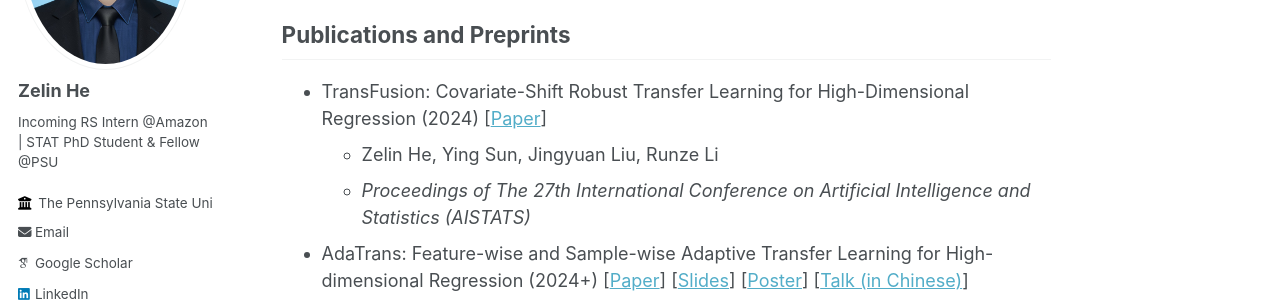
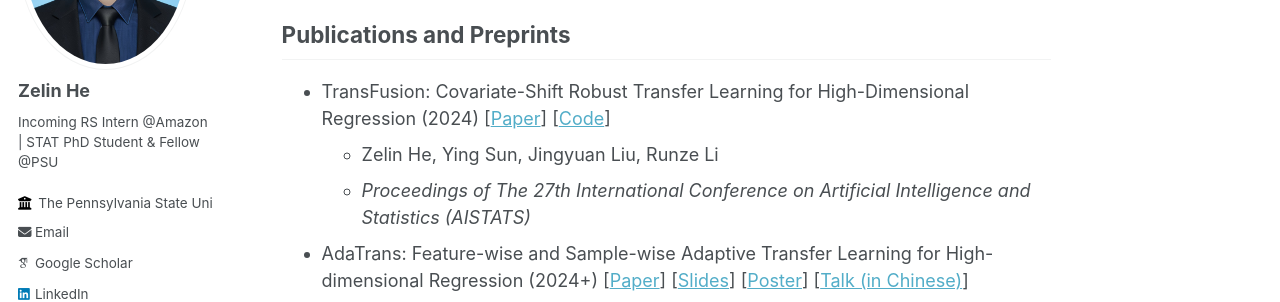
Before and after one commit to ZLHe0/zelinhe.github.io, a Jekyll site: the page built from _pages/about.md, in a window 1280 px wide and 900 px high. Shown: the part 265-567 px from the top of the window. Built offline with Jekyll 4.4.1, drawn with Linux system fonts in a browser that asks for light colours; some web fonts are replaced.

Commit message:
Update about.md

```diff
--- a/_pages/about.md
+++ b/_pages/about.md
@@ -10,7 +10,7 @@ redirect_from:
 I am currently pursuing my Ph.D. in Statistics at Penn State. This summer, I will be joining [Amazon](https://www.amazon.jobs/content/en/career-programs/student-programs) as a research scientist intern. I am advised by Dr. [Runze Li](https://runzelipsu.github.io/) and in collaboration with Dr. [Ying Sun](https://ysunac.github.io/) from the EECS department. My current research focuses on designing transfer learning methods for high-dimensional dataset modeling under crowd-sourcing settings.
 
 ## Publications and Preprints
-- TransFusion: Covariate-Shift Robust Transfer Learning for High-Dimensional Regression (2024) [[Paper](https://proceedings.mlr.press/v238/he24a.html)]
+- TransFusion: Covariate-Shift Robust Transfer Learning for High-Dimensional Regression (2024) [[Paper](https://proceedings.mlr.press/v238/he24a.html)] [[Code](https://github.com/ZLHe0/TransFusion)]
   - Zelin He, Ying Sun, Jingyuan Liu, Runze Li
   - *Proceedings of The 27th International Conference on Artificial Intelligence and Statistics (AISTATS)*
 - AdaTrans: Feature-wise and Sample-wise Adaptive Transfer Learning for High-dimensional Regression (2024+) [[Paper](https://arxiv.org/abs/2403.13565)] [[Slides](files/trans-slides.pdf)] [[Poster](files/trans-poster.pdf)] [[Talk (in Chinese)](https://www.xiong99.com.cn/p/t_pc/course_pc_detail/video/v_65fd4c40e4b0d84d784b4b1d)]
```
